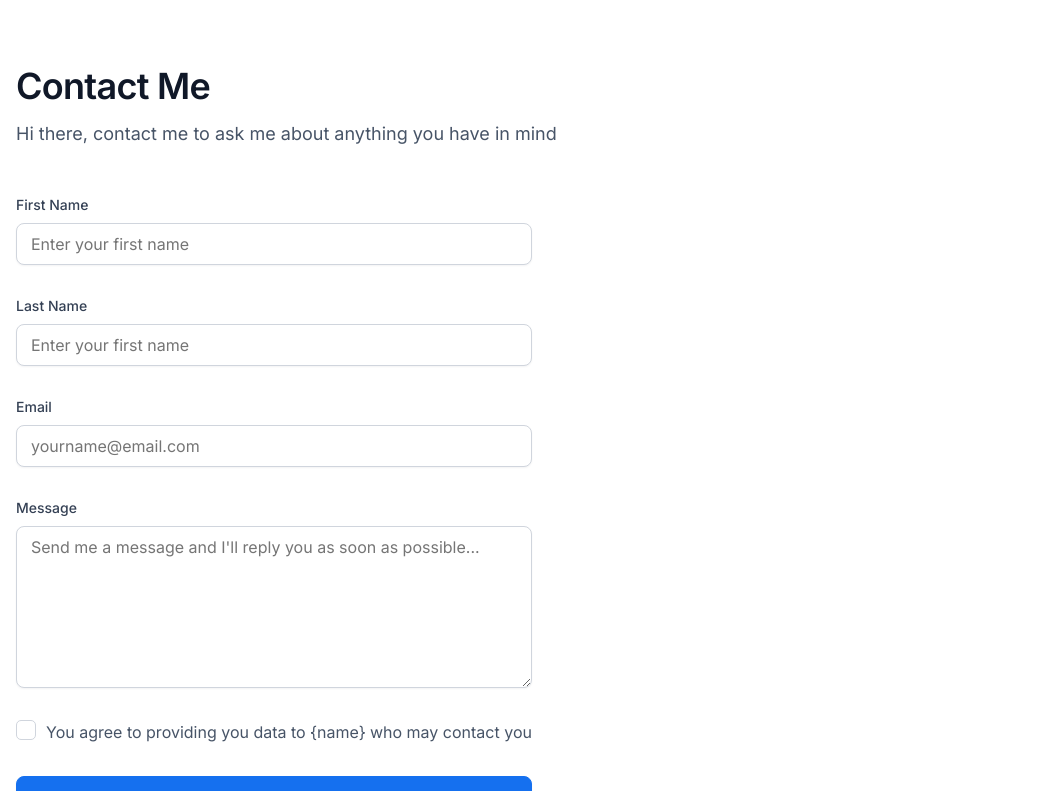
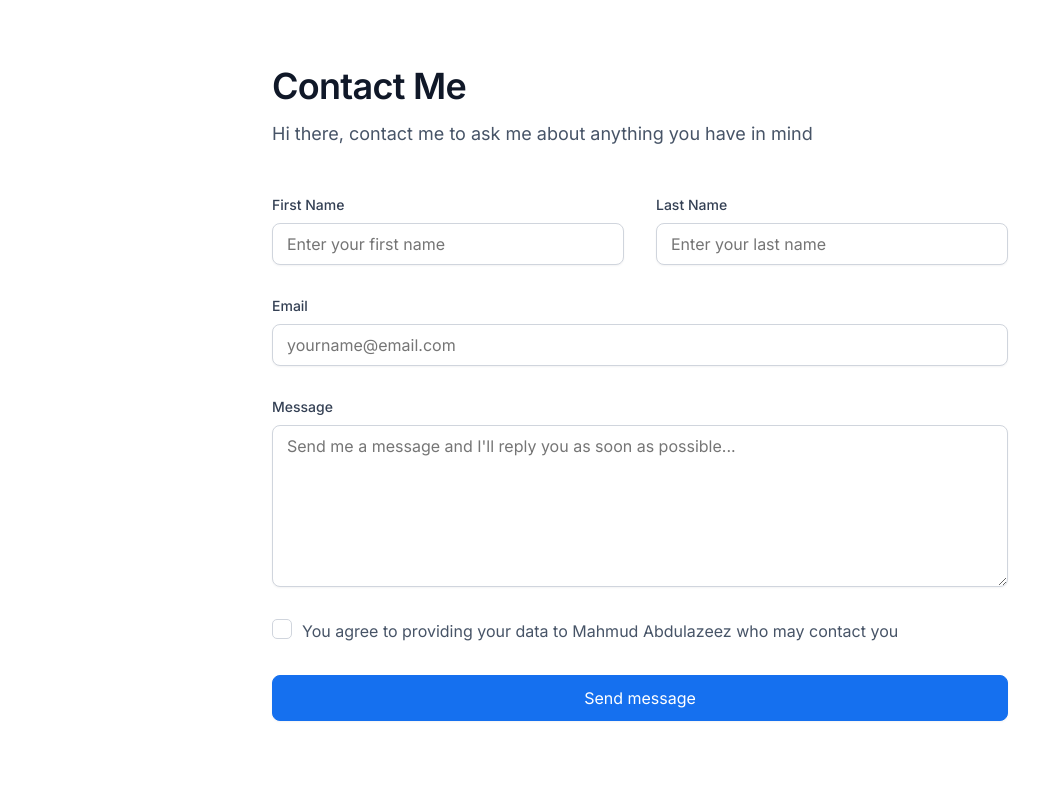
Before and after one commit to Mahmud1087/linktree-app-clone, a React (Vite) app in the folder my-react-app/: page /contact in a window 1280 px wide. Shown: the top 791 px of the page, without its empty margins (0-1055 px from the left). Built offline with nearby package versions, Linux system fonts and the light colour scheme.

Commit message:
task done

```diff
--- a/my-react-app/src/components/Contact.jsx
+++ b/my-react-app/src/components/Contact.jsx
@@ -15,7 +15,6 @@ export default function Contact() {
                             type="text"
                             id="first_name"
                             placeholder="Enter your first name"
-                            className="form--name"
                         />
                     </label>
 
@@ -23,8 +22,7 @@ export default function Contact() {
                         <input
                             type="text"
                             id="last_name"
-                            placeholder="Enter your first name"
-                            className="form--name"
+                            placeholder="Enter your last name"
                         />
                     </label>
                 </div>
@@ -34,7 +32,6 @@ export default function Contact() {
                         type="email"
                         id="email"
                         placeholder="yourname@email.com"
-                        className="form--email"
                     />
                 </label>
 
@@ -48,7 +45,7 @@ export default function Contact() {
                 </label>
 
                 <div className="form--check_sendBtn">
-                    <label className="checkBox">You agree to providing you data to {"{name}"} who may contact you
+                    <label className="checkBox">You agree to providing your data to Mahmud Abdulazeez who may contact you
                         <input
                             type="checkbox"
                             className="check"
@@ -56,7 +53,6 @@ export default function Contact() {
                         <span className="box"></span>
                     </label>
                     <Link
-                        to="/success"
                         id="btn__submit">Send message
                     </Link>
                 </div>
--- a/my-react-app/src/css/main.css
+++ b/my-react-app/src/css/main.css
@@ -120,7 +120,6 @@ body {
 .contact {
   display: flex;
   flex-direction: column;
-  align-items: flex-start;
   row-gap: 48px;
   padding: 64px 16px;
   margin: auto;
@@ -256,6 +255,7 @@ input[type="checkbox"] {
 .form--check_sendBtn {
   display: flex;
   flex-direction: column;
+  width: 100%;
   row-gap: 19px;
 }
 
@@ -265,9 +265,8 @@ input[type="checkbox"] {
   color: #FFFFFF;
   text-decoration: none;
   padding: 12px 20px;
-  display: flex;
-  justify-content: center;
-  align-items: center;
+  display: block;
+  text-align: center;
   background-color: #1570EF;
   border: 1px solid #1570EF;
   box-shadow: 0px 1px 2px rgba(16, 24, 40, 0.05);
@@ -338,6 +337,21 @@ footer p {
     border-radius: 50px;
   }
 
+  .contact {
+    width: 60%;
+    margin: auto;
+  }
+
+  .form--firstname_lastname {
+    display: grid;
+    grid-template-columns: repeat(2, 1fr);
+    gap: 32px;
+  }
+
+  #first_name, #last_name {
+    width: 100%;
+  }
+
   .footer {
     padding-top: 4rem;
     margin-top: 6rem;
```
